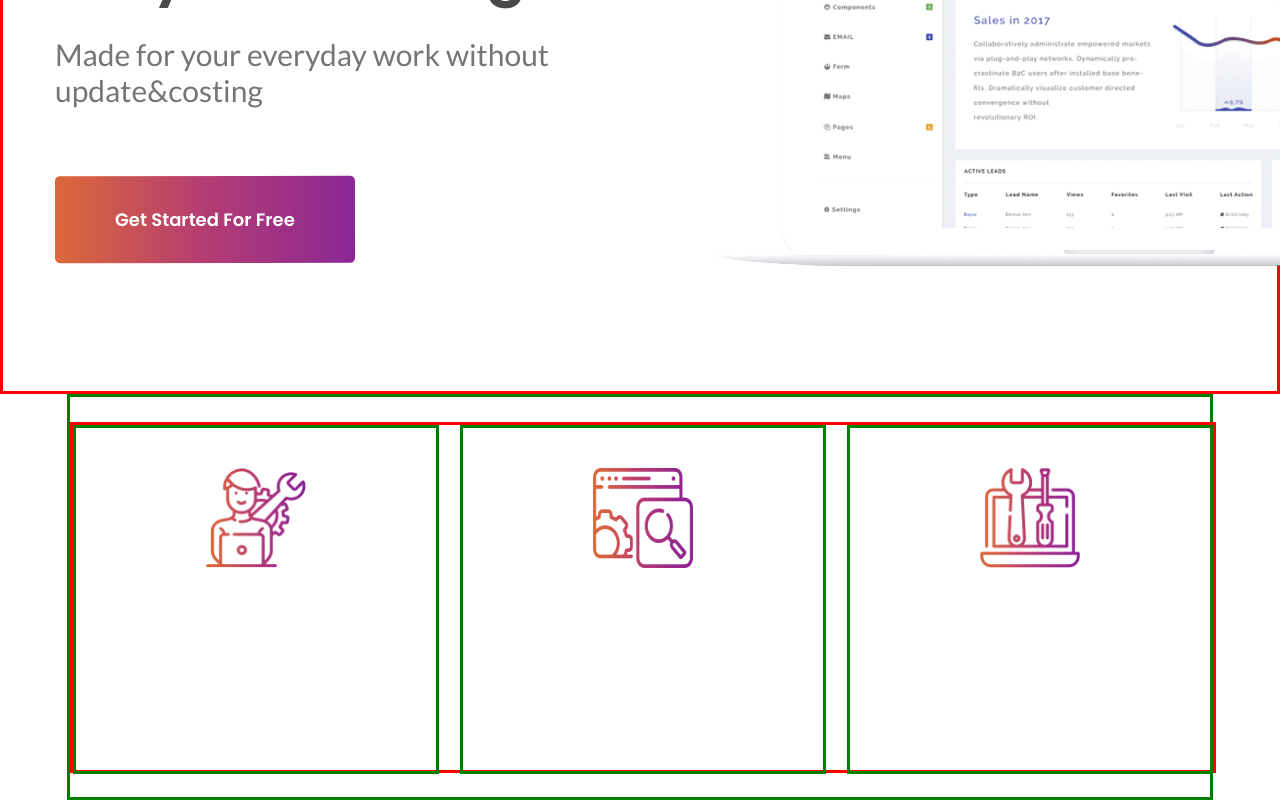
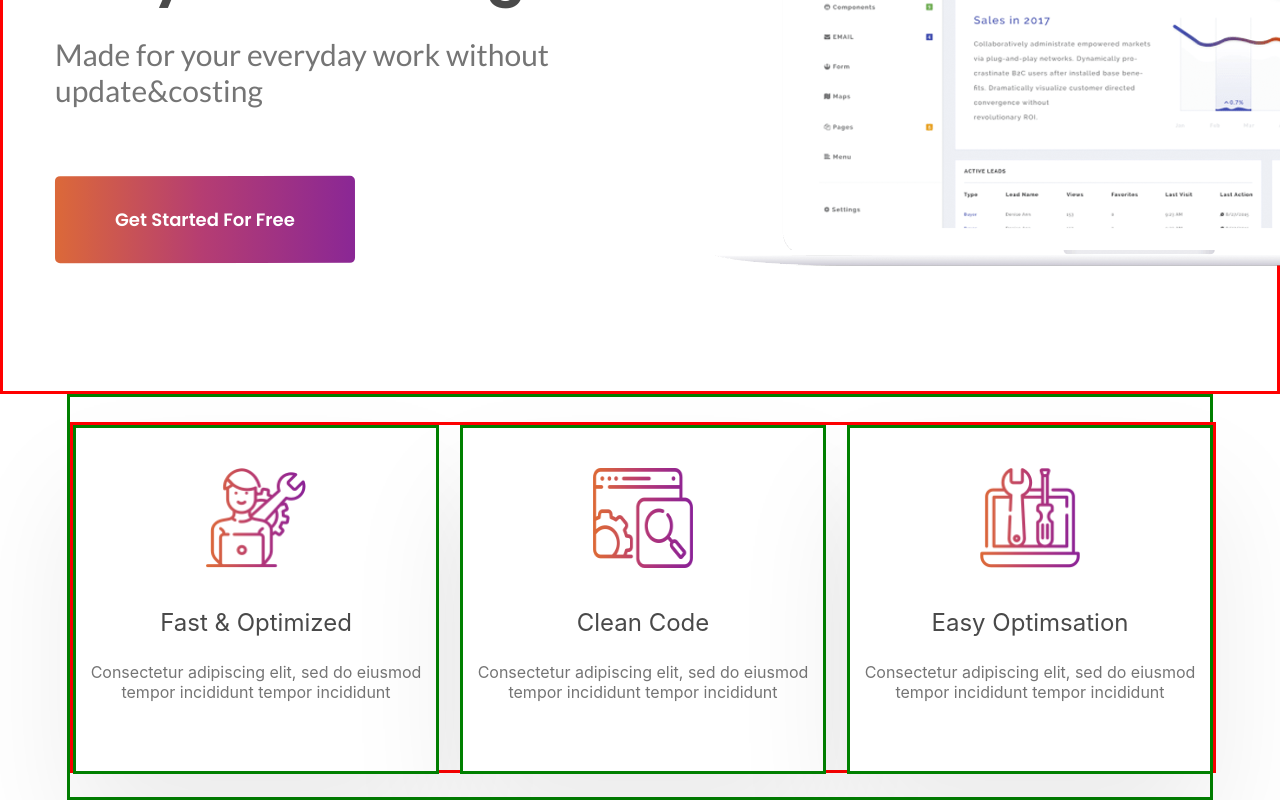
Before and after one commit to KeyToTech/StandupBotLanding, a React (Create React App) app: page / in a window 1280 px wide. Shown: the part 482-1282 px from the top of the page. Built offline with nearby package versions, Linux system fonts and the light colour scheme.

Commit message:
added text for col.

```diff
--- a/src/feature/Feature.js
+++ b/src/feature/Feature.js
@@ -12,12 +12,24 @@ class Header extends Component {
                 <div className="wrap-col-items">
                     <div className="col">
                         <img src={icon1} alt="icon" className="icon" />
+                        <div className="col-t"> Fast & Optimized</div>
+                        <div className="col-desc">
+                            Consectetur adipiscing elit, sed do eiusmod tempor incididunt  tempor incididunt
+                        </div>
                     </div>
                     <div className="col">
                         <img src={icon2} alt="icon" className="icon" />
+                        <div className="col-t">Clean Code</div>
+                        <div className="col-desc">
+                            Consectetur adipiscing elit, sed do eiusmod tempor incididunt  tempor incididunt
+                        </div>
                     </div>
                     <div className="col">
                         <img src={icon3} alt="icon" className="icon" />
+                        <div className="col-t">Easy Optimsation</div>
+                        <div className="col-desc">
+                            Consectetur adipiscing elit, sed do eiusmod tempor incididunt  tempor incididunt
+                        </div>
                     </div>
                 </div>
             </div>
--- a/src/feature/feature.css
+++ b/src/feature/feature.css
@@ -16,6 +16,7 @@
     display: flex;
     flex-direction: row;
     justify-content: space-between;
+    text-align: center;
 }
 
 .col {
@@ -23,7 +24,11 @@
     width: 360px;
     border: green solid;
     display: flex;
-    justify-content: center;
+    flex-direction: column;
+    align-items: center;
+    box-shadow: 0 67px 114px rgba(0, 0, 0, 0.08);
+    background-color: #ffffff;
+
 }
 
 .icon {
@@ -31,3 +36,17 @@
     width: 100px;
     margin-top: 40px;
 }
+
+.col-t {
+    margin: 0;
+    margin-top: 40px;
+    color: #494949;
+    font-size: 24px;
+}
+
+.col-desc {
+    margin: 0;
+    margin-top: 25px;
+    color: #757575;
+    font-size: 16px;
+}
```
